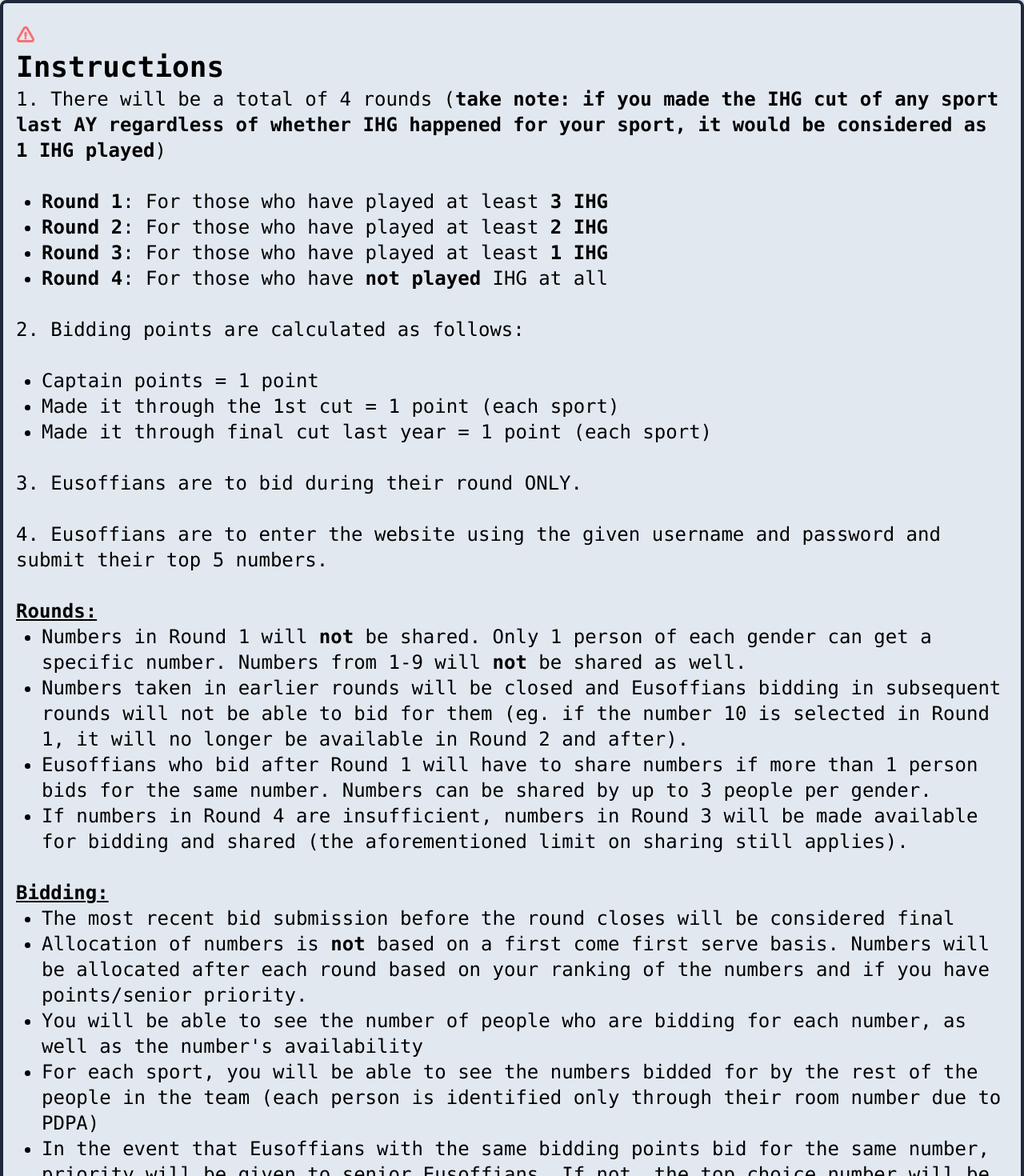
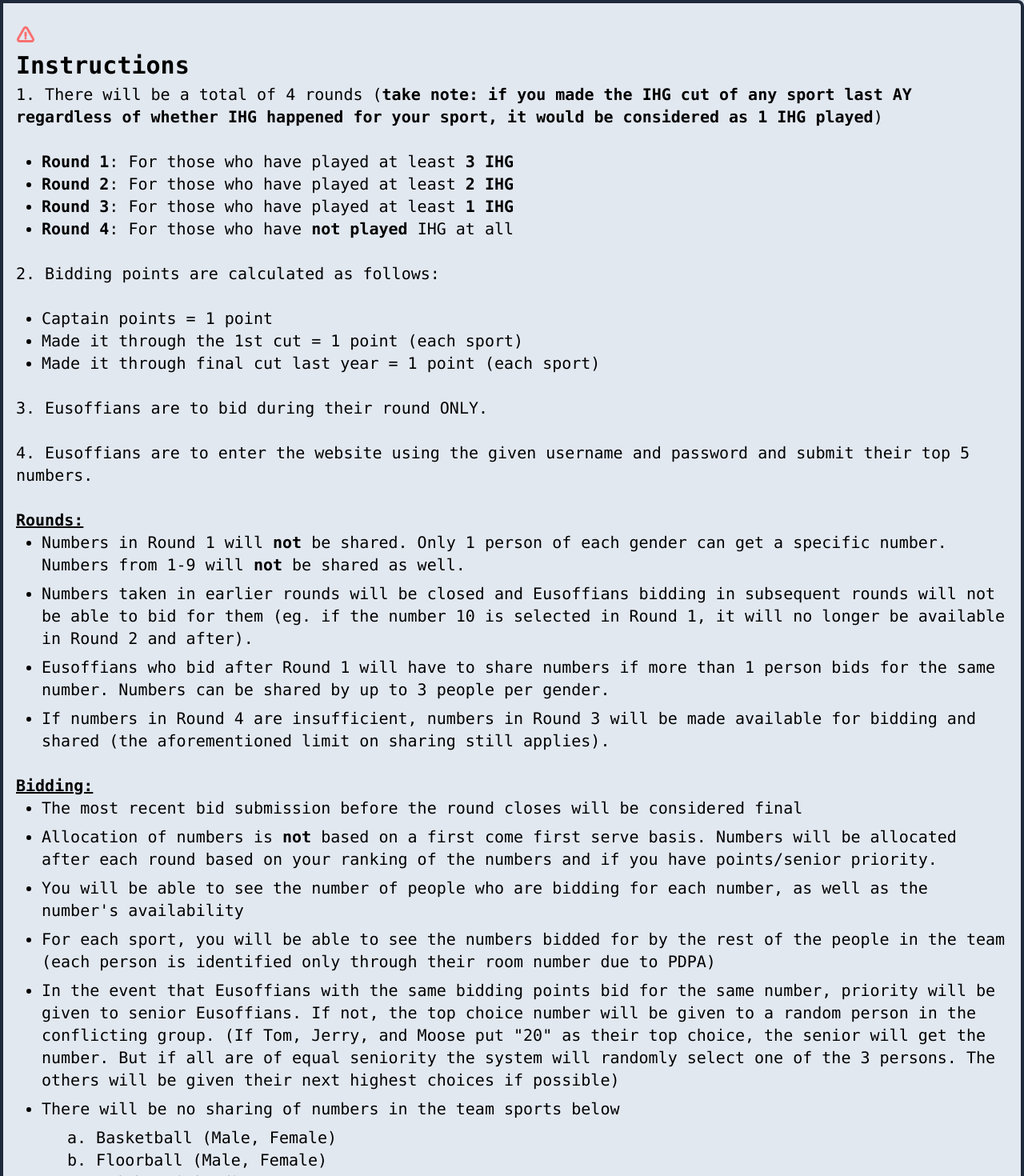
Before and after one commit to eusoff-hackers/eusoff-website-23-24, a Next.js app: page /instructions in a window 1280 px wide. Shown: the top 1470 px of the page at 80% size. Built offline with nearby package versions, Linux system fonts and the light colour scheme.

Commit message:
Altered line spacings and made pages compatible with Fred's nav bar

```diff
--- a/src/app/instructions/page.tsx
+++ b/src/app/instructions/page.tsx
@@ -1,21 +1,24 @@
 import Image from 'next/image'
 import type { NextPage } from 'next'
 import RootLayout from '../layout'
+import Link from 'next/link'
 
 const InstructionsPage = () => {
   return (
-    <main className="bg-gradient-to-tl from-slate-300 to-slate-200 h-full">
-      <article className="bg-slate-200 shadow-2xl m-auto w-full py-5 rounded-lg p-2 border-4 border-slate-800">
+    <div className="bg-gradient-to-tl from-slate-300 to-slate-200 h-full w-full flex flex-col lg:flex-row">
+      {/* nav bar here*/}
+
+      <main className="bg-gradient-to-tl from-slate-300 to-slate-200 h-fit w-full">
+        <article className="bg-slate-200 shadow-2xl py-5 p-2 border-4 lg:rounded-r-lg lg:rounded-bl-none rounded-b-lg  border-slate-800">
 
           <svg xmlns="http://www.w3.org/2000/svg" fill="none" viewBox="0 0 24 24" strokeWidth={3} stroke="currentColor" className="w-6 h-6 stroke-red-400 m-2">
             <path strokeLinecap="round" strokeLinejoin="round" d="M12 9v3.75m-9.303 3.376c-.866 1.5.217 3.374 1.948 3.374h14.71c1.73 0 2.813-1.874 1.948-3.374L13.949 3.378c-.866-1.5-3.032-1.5-3.898 0L2.697 16.126zM12 15.75h.007v.008H12v-.008z" />
           </svg>
-        <h1 className="text-black md:text-4xl text-2xl font-black px-2 font-mono inline">
+          <h1 className="text-black md:text-3xl text-2xl font-black px-2 font-mono inline">
             Instructions
           </h1>
 
-
-        <div className="text-black md:text-2xl text-base px-2 py-1 font-mono leading-normal">
+          <div className="text-black md:text-xl text-base px-2 py-1 font-mono leading-normal">
             1. There will be a total of 4 rounds (<strong>take note: if you made the IHG cut of any sport last AY regardless of whether IHG happened for your sport, it would be considered as 1 IHG played</strong>)
 
             <ol className="list-outside list-disc ml-8">
@@ -46,7 +49,7 @@ const InstructionsPage = () => {
             <br />
 
             <ul className="underline font-bold ">Rounds:</ul>
-          <ul className="list-outside list-disc ml-8">
+            <ul className="list-outside list-disc ml-8 space-y-2">
 
               <li>Numbers in Round 1 will <strong>not</strong> be shared. Only 1 person of each gender can get a specific number. Numbers from 1-9 will <strong>not</strong> be shared as well. </li>
 
@@ -60,7 +63,7 @@ const InstructionsPage = () => {
 
 
             <ul className="underline font-bold">Bidding:</ul>
-          <ol className="list-outside list-disc ml-8">
+            <ol className="list-outside list-disc ml-8 space-y-2">
               <li>The most recent bid submission before the round closes will be considered final</li>
 
               <li>Allocation of numbers is <strong>not</strong> based on a first come first serve basis. Numbers will be allocated after each round based on your ranking of the numbers and if you have points/senior priority.</li>
@@ -94,9 +97,9 @@ const InstructionsPage = () => {
             </ol>
           </div>
 
-
         </article>
       </main>
+    </div>
   )
 }
 
--- a/src/app/profile/page.tsx
+++ b/src/app/profile/page.tsx
@@ -1,6 +1,7 @@
 import Image from 'next/image'
 import type { NextPage } from 'next'
 import RootLayout from '../layout'
+import Link from 'next/link'
 
 interface user_data {
   userData: {
@@ -17,7 +18,11 @@ const ProfilePage: NextPage<user_data> = ({userData}) => {
   }
 
   return (
-    <main className="bg-gradient-to-tl from-slate-200 to-slate-300 min-h-screen w-full">
+    <div className="bg-gradient-to-tl from-slate-200 to-slate-300 min-h-screen w-full flex flex-col lg:flex-row">
+      {/* nav bar here*/}
+
+      <main className="bg-gradient-to-tl from-slate-200 to-slate-300 h-fit w-full">
+
         <div className="bg-gradient-to-r  from-cyan-500 to-blue-500 text-4xl text-zinc-950
                         font-mono  text-center m-0 p-2 font-bold uppercase hover:shadow-2xl">
           Profile
@@ -43,6 +48,7 @@ const ProfilePage: NextPage<user_data> = ({userData}) => {
           </h2>
         </div>
       </main>
+    </div>
   )
 }
 
```
Lines whose indentation alone changed are shown as unchanged.
